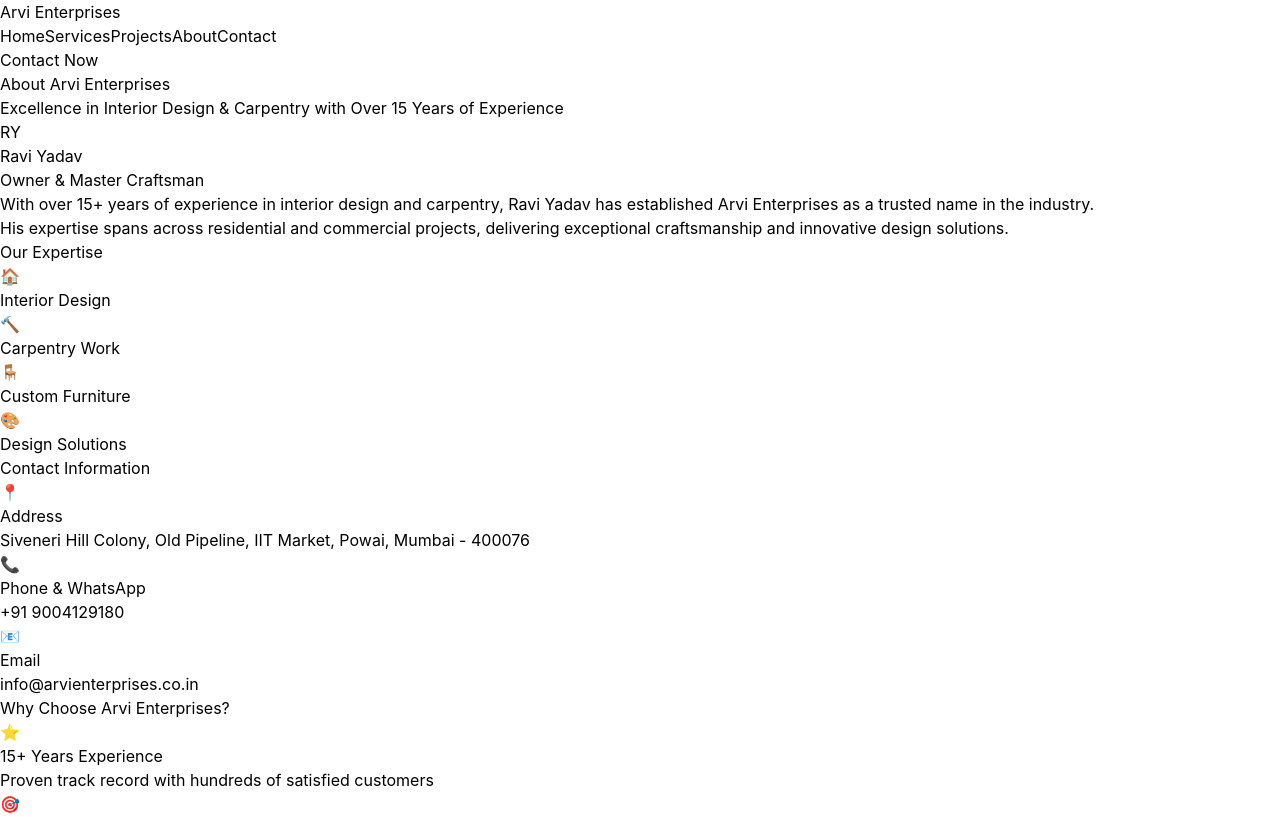
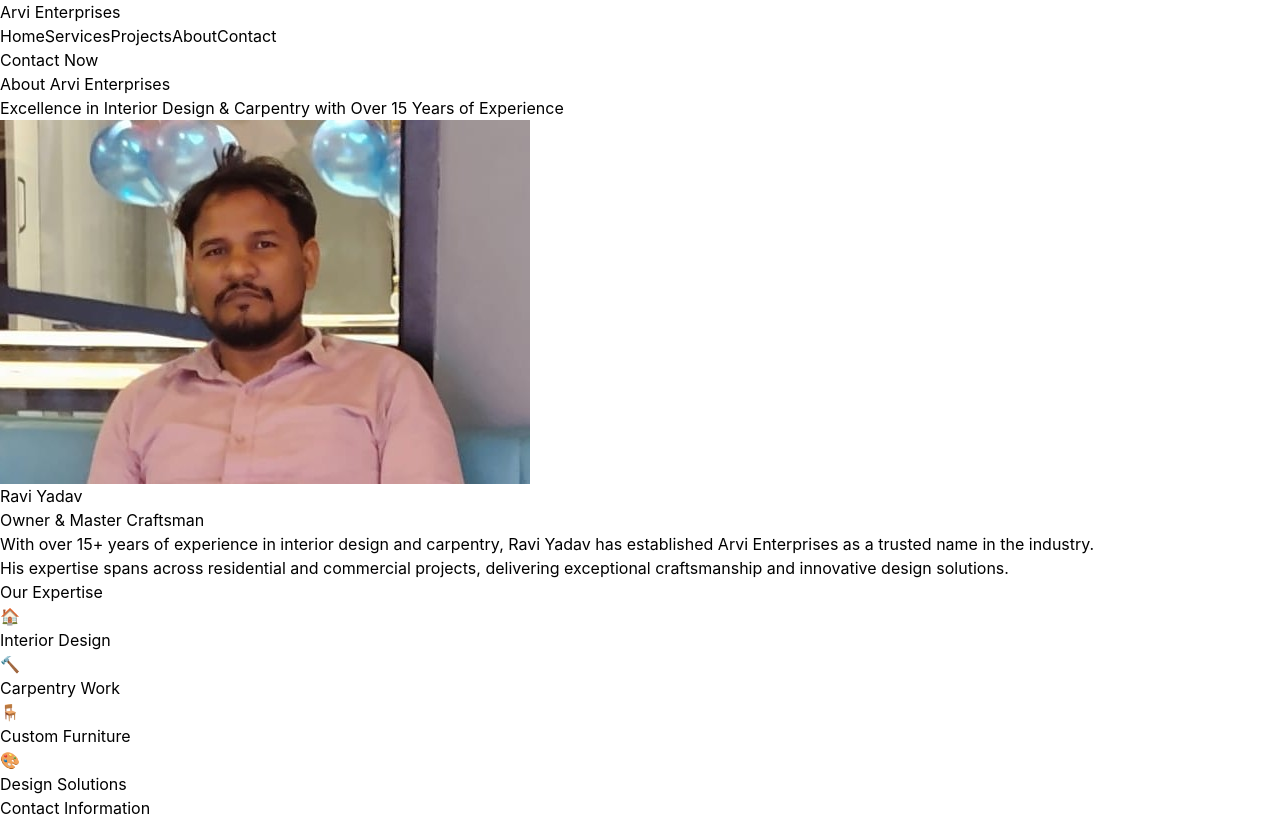
Before and after one commit to MdTabish24/Cartenter-website, a React (Vite) app: page /about in a window 1280 px wide. Shown: the top 817 px of the page. Built offline with nearby package versions, Linux system fonts and the light colour scheme.

Commit message:
profile pic add hua

```diff
--- a/src/pages/AboutPage.jsx
+++ b/src/pages/AboutPage.jsx
@@ -24,8 +24,12 @@ const AboutPage = () => {
             {/* Owner Info */}
             <div className="bg-white/60 backdrop-blur-xl rounded-3xl p-8 shadow-xl border border-white/30">
               <div className="text-center mb-8">
-                <div className="w-32 h-32 bg-gradient-to-r from-indigo-600 to-blue-600 rounded-full mx-auto mb-6 flex items-center justify-center text-white text-4xl font-bold">
-                  RY
+                <div className="w-32 h-32 rounded-full mx-auto mb-6 overflow-hidden border-4 border-indigo-600 shadow-xl">
+                  <img
+                    src="/images/profilepic.jpeg"
+                    alt="Ravi Yadav"
+                    className="w-full h-full object-cover"
+                  />
                 </div>
                 <h2 className="text-3xl font-bold text-gray-900 mb-2">Ravi Yadav</h2>
                 <p className="text-indigo-600 font-semibold text-lg">Owner & Master Craftsman</p>
```
Also changed, not shown: images/WhatsApp Image 2025-11-14 at 10.32.25 PM.jpeg (deleted), images/profilepic.jpeg (added).
